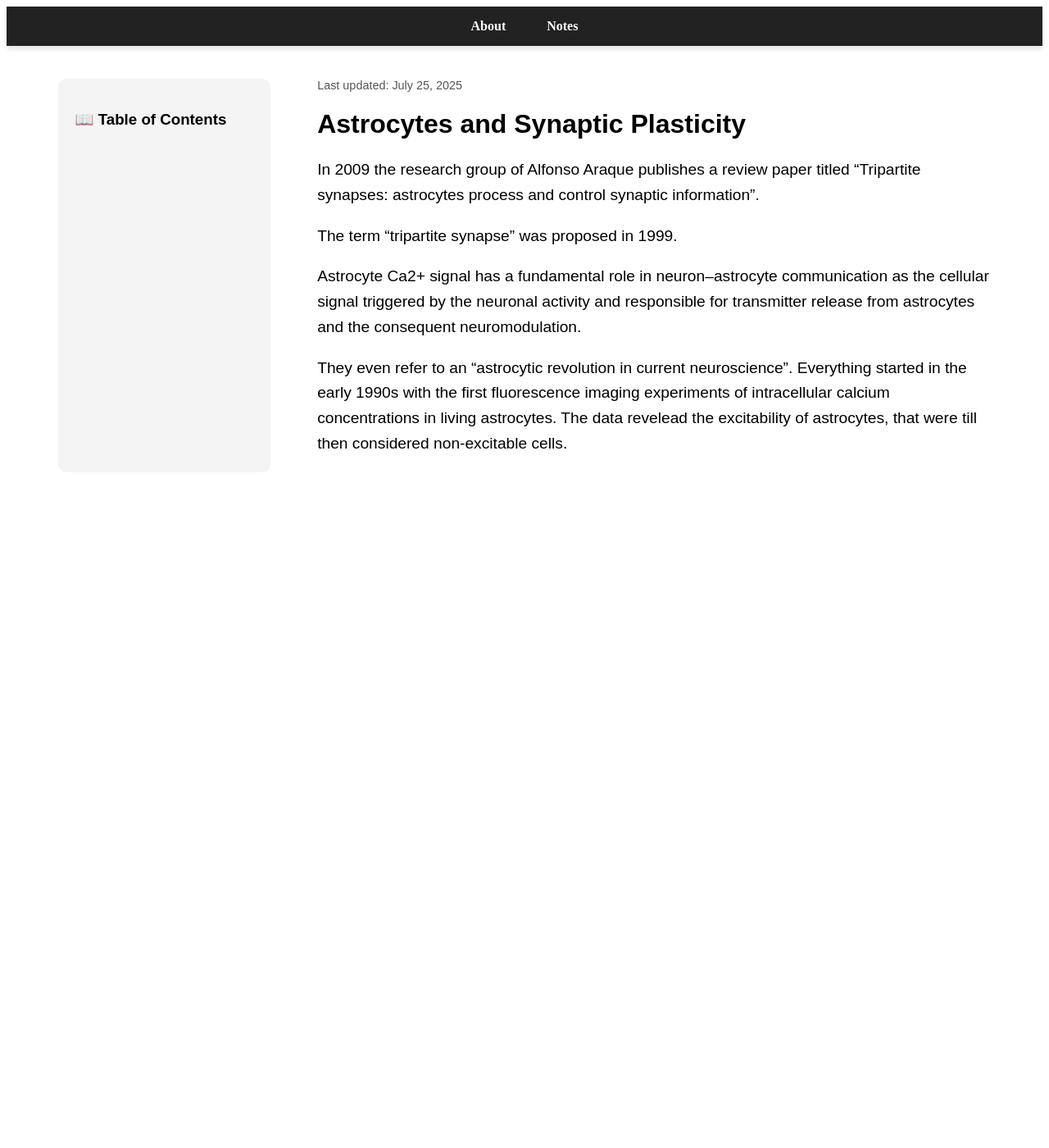
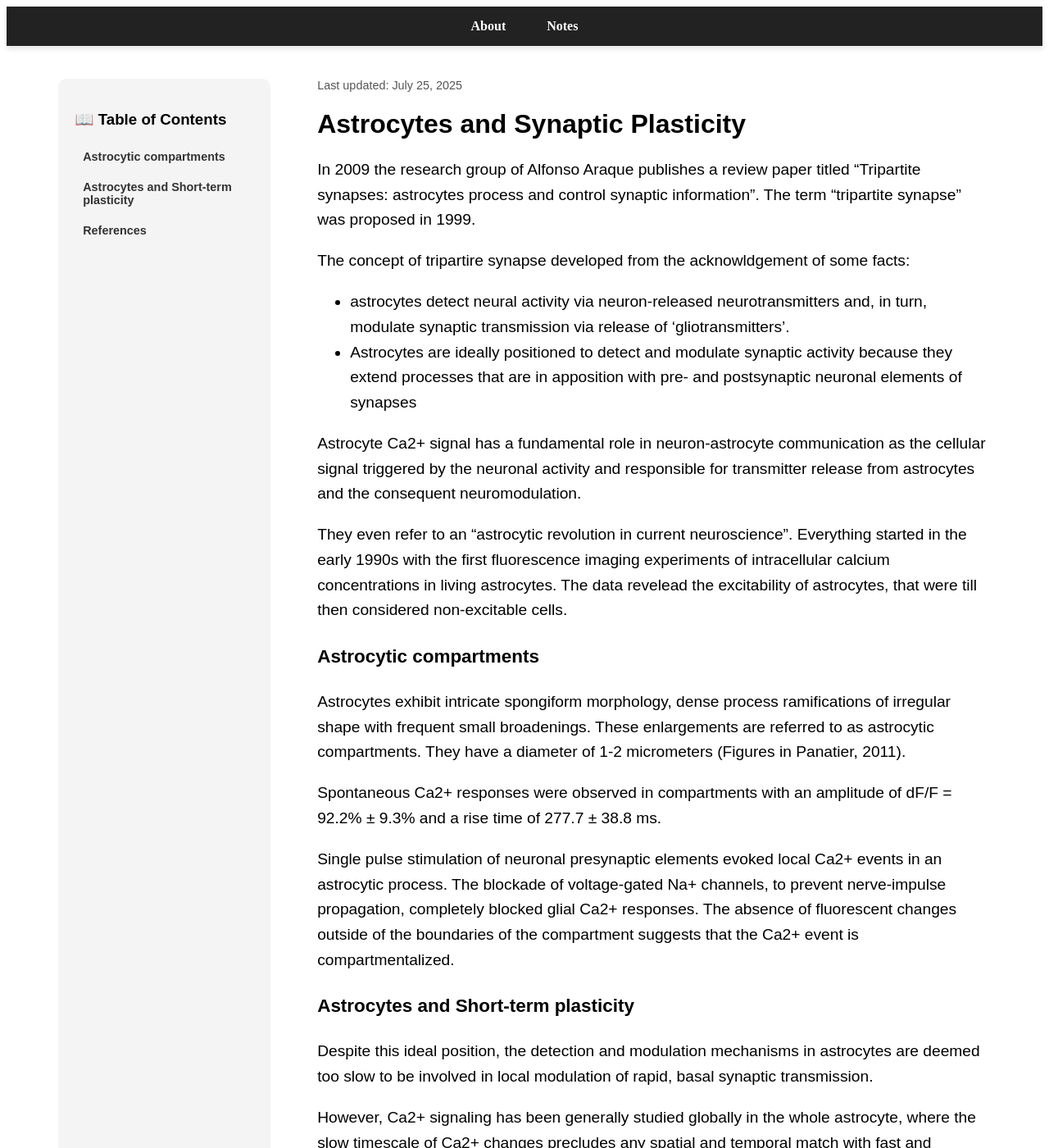
Before and after one commit to lorenzosquadrani/lorenzosquadrani.github.io, a Jekyll site: the page built from _notes/other/neuroscience/plasticity/astrocytes_and_plasticity.md, in a window 1280 px wide and 1400 px high. Shown: the whole window at 82% size. Built offline with Jekyll 4.4.1, drawn with Linux system fonts in a browser that asks for light colours; some of the changed text lies outside the part shown.

Commit message:
added notes, ETF wallet notebook

```diff
--- a/_notes/other/neuroscience/plasticity/astrocytes_and_plasticity.md
+++ b/_notes/other/neuroscience/plasticity/astrocytes_and_plasticity.md
@@ -6,11 +6,48 @@ sidebar: true
 
 
 In 2009 the research group of Alfonso Araque publishes a review paper titled "Tripartite synapses: astrocytes process and control synaptic information".
-
 The term "tripartite synapse" was proposed in 1999.
 
-Astrocyte Ca2+ signal has a fundamental role in neuron–astrocyte communication as the cellular signal triggered by the neuronal activity and responsible for transmitter release from astrocytes and the consequent neuromodulation.
+The concept of tripartire synapse developed from the acknowldgement of some facts:
+- astrocytes detect neural activity via neuron-released neurotransmitters and, in turn, modulate synaptic transmission via release of 'gliotransmitters'.
+- Astrocytes are ideally positioned to detect and modulate synaptic activity because they extend processes that are in apposition with pre- and postsynaptic neuronal elements of synapses
+
+
+Astrocyte Ca2+ signal has a fundamental role in neuron-astrocyte communication as the cellular signal triggered by the neuronal activity and responsible for transmitter release from astrocytes and the consequent neuromodulation.
 
 They even refer to an "astrocytic revolution in current neuroscience".
 Everything started in the early 1990s with the first fluorescence imaging experiments of intracellular calcium concentrations in living astrocytes.
 The data revelead the excitability of astrocytes, that were till then considered non-excitable cells.
+
+
+### Astrocytic compartments
+
+Astrocytes exhibit intricate spongiform morphology, dense process ramifications of irregular shape with frequent small broadenings.
+These enlargements are referred to as astrocytic compartments.
+They have a diameter of 1-2 micrometers (Figures in Panatier, 2011).
+
+Spontaneous Ca2+ responses were observed in compartments with an amplitude of dF/F = 92.2% ± 9.3% and a rise time of 277.7 ± 38.8 ms.
+
+Single pulse stimulation of neuronal presynaptic elements evoked local Ca2+ events in an astrocytic process.
+The blockade of voltage-gated Na+ channels, to prevent nerve-impulse propagation, completely blocked glial Ca2+ responses.
+The absence of fluorescent changes outside of the boundaries of the compartment suggests that the Ca2+ event is compartmentalized.
+
+### Astrocytes and Short-term plasticity
+
+Despite this ideal position, the detection and modulation mechanisms in astrocytes are deemed too slow to be involved in local modulation of rapid, basal synaptic transmission.
+
+However, Ca2+ signaling has been generally studied globally in the whole astrocyte, where the slow timescale of Ca2+ changes precludes any spatial and temporal match with
+fast and localized synaptic transmission.
+Moreover, trains of sustained stimulation of afferents were necessary to induce this type of glial Ca2+ activity.
+Panatier et all, in 2011, showed that single action potentials are detected in functional compratments along the astrocytic processes, via activation of glutamate receptor mGluR5.
+They also showed that astrocytes increase synaptic transmission via activation of presynaptic adenosine receptors A2A.
+
+These results indicate that astrocytes detect small levels of neurotransmitter released locally, simultaneously with its detection by the postsynaptic neuron.
+
+
+
+
+### References
+
+- Panatier 2011
+- Araque 2009
```
Also changed, not shown: _notes/informatics/linux/distros.md (+1 -1 lines), _notes/informatics/programming/pyaudio.md (added, +13 -0 lines), _notes/other/economy/Morocco_economy.md (+2 -2 lines), _notes/other/health/anxiety.md (added, +41 -0 lines), _notes/other/neuroscience/other/injury-deficit.md (added, +28 -0 lines), _notes/other/neuroscience/plasticity/general.md (added, +156 -0 lines), _notes/other/random/english_vocabulary.md (+5 -2 lines), _notes/other/random/riparare_muri.md (renamed from _notes/other/random/wall_building.md, +1 -1 lines), _notes/other/random/voice_spectrum.md (added, +13 -0 lines), _notes/math/other/shapiro_test.md (renamed from _notes/other/random/shapiro_test.md), 6 other files.
